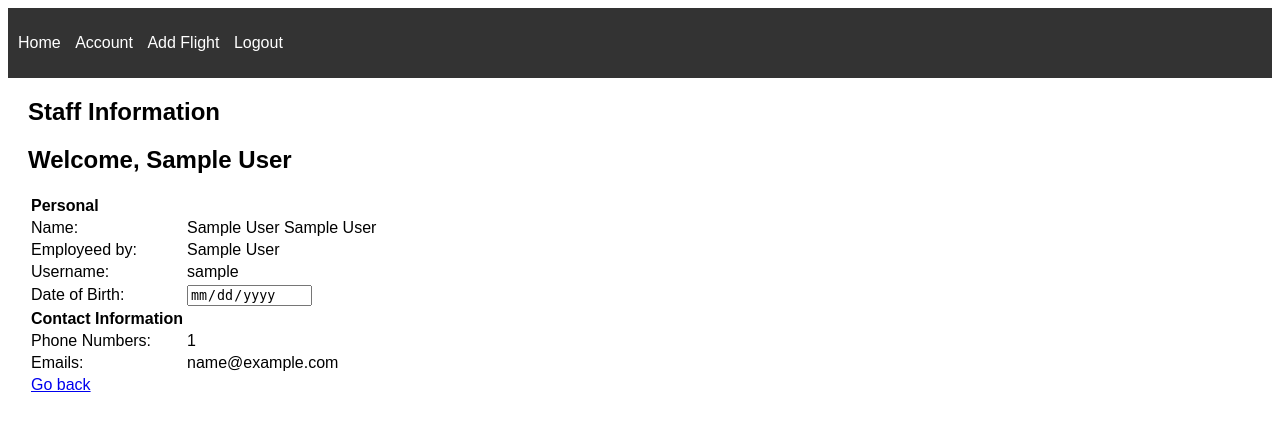
After one commit to EleanorMoseley/airline-project, a Flask app: page /staffinfo in a window 1280 px wide. The commit adds this page. Shown: the top 431 px of the page. Run offline with Flask 3, Linux system fonts and the light colour scheme; the visitor is signed in with stand-in values (Sample User, id 1).

Commit message:
staff info

```diff
--- a/app.py
+++ b/app.py
@@ -162,12 +162,52 @@ def confirm_booking(flight_number):
 
     return redirect(url_for("home"))
 
+@app.route('/staffinfo', methods = ["GET", "POST"])
+def staffinfo():
+    updatedict = {'first_name': '',
+                'last_name':'',
+                'date_of_birth':'',
+                'airline_name':''}
+    if request.method == "GET":
+        phonenos = []
+        if (session.get('logged_in')==False):
+            return redirect(url_for('stafflogin'))
+        user = session['user']
+        with connection.cursor() as cursor:
+            query = 'SELECT * FROM AirlineStaff WHERE username = %s'
+            cursor.execute(query, (user))
+            data = cursor.fetchone()
+            cursor.close()
+        for key in updatedict:
+                var = str(data[key])
+                print ("VAR: ", key, " ", var)
+                if var == 'None' or var.isspace() or len(var)<1:
+                    continue
+                else:
+                    updatedict[key]=var;
+        with connection.cursor() as cursor:
+            query = 'SELECT phone_number FROM StaffPhone WHERE username = %s'
+            cursor.execute(query, (user))
+            data = cursor.fetchall()
+            cursor.close()
+        for i in data:
+            phonenos.append(str(i['phone_number']))
+        emails = []
+        with connection.cursor() as cursor:
+            query = 'SELECT email FROM StaffEmail WHERE username = %s'
+            cursor.execute(query, (user))
+            data = cursor.fetchall()
+            cursor.close()
+        for i in data:
+            emails.append(str(i['email']))
+        print (phonenos)
+        return render_template('staffinfo.html', username=user, first_name=updatedict['first_name'], last_name = updatedict['last_name'], date_of_birth = updatedict['date_of_birth'],
+        airline_name=updatedict['airline_name'], phone_number=phonenos, emails = emails)
+
 
 @app.route("/staffhome", methods=['GET', 'POST'])
 def staffhome():
-    print(session['role'])
     return render_template('staffHome.html')
-
 
 @app.route('/stafflogin', methods=['GET', 'POST'])
 def stafflogin():
--- a/templates/base.html
+++ b/templates/base.html
@@ -41,6 +41,7 @@
                 <li><a href="{{ url_for('logout') }}">Logout</a></li>
             {% elif (session['role'] == 'staff') %}
                 <li><a href="{{ url_for('staffhome') }}">Home</a></li>
+                <li><a href="{{ url_for('staffinfo') }}">Account</a></li>
                 <li><a href="{{ url_for('add_flight') }}">Add Flight</a></li>
                 <li><a href="{{ url_for('logout') }}">Logout</a></li>
             {% else %}
--- /dev/null
+++ b/templates/staffinfo.html
@@ -0,0 +1,184 @@
+{% extends "base.html" %}
+{% block content %}
+
+<html>
+
+<head>
+	<h2> Staff Information</h2>
+</head>
+<style>
+	table {
+		border-spacing: 3;
+		vertical-align: middle;
+		padding-left: 5;
+	}
+	tr {
+
+		vertical-align: middle;
+		height: 10px;
+	}
+	td {
+		padding-top: 2;
+		padding-bottom: 2;
+		padding-right: 3;
+		vertical-align: middle;
+	}
+	th {
+		text-align: left;
+		font-size: 18;
+		padding-top: 4;
+		padding-bottom: 4;
+	}
+	h2 {
+		padding-left: 5;
+		vertical-align: middle;
+	}
+
+	input[type=submit] {
+		padding: 5;
+		font-size: 15;
+	}
+</style>
+
+<body>
+	<h2> Welcome, {{first_name}} </h2>
+	<table>
+		<form action="/staffinfo" method="POST">
+			<th> Personal </th>
+			<tr>
+				<td>
+					Name:
+				</td>
+				<td> {{first_name}} {{last_name}}</td>
+			</tr>
+				<td>
+					Employeed by:
+				</td>
+				<td>
+					{{airline_name}}
+				</td>
+			<tr>
+				<td>
+					Username:
+				</td>
+				<td>
+					{{username}}
+				</td>
+			</tr>
+			<tr>
+				<td>
+					Date of Birth:
+				</td>
+				<td>
+					<input readonly type="date", value = {{date_of_birth}}>
+				</td>
+			</tr>
+			<th> Contact Information </th>
+			<tr>
+				<td>
+					Phone Numbers:
+				</td>
+				{% for phonenos in phone_number %}
+					<td>
+						{{phonenos}}
+					</td>
+				{% endfor %}
+			</tr>
+			<tr>
+				<td>
+					Emails:
+				</td>
+				{% for staffemail in emails %}
+					<td>
+						{{staffemail}}
+					</td>
+				{% endfor %}
+			</tr>
+
+
+			<!-- <tr>
+				<td><label for="phone_number">
+						Phone Number
+					</label>
+				</td>
+				<td><input type="tel" placeholder="XXX-XXX-XXXX" , name="phone_number" value={{phone_number}}>
+				</td>
+			</tr>
+			<tr>
+				<td>
+					<label for="date_of_birth"> DOB </label>
+				</td>
+				<td> <input type="date" , name="date_of_birth" , value={{date_of_birth}}></td>
+			</tr>
+			<th> Address </th>
+			<tr>
+				<td>
+					<label for="address_street"> Street </label>
+				</td>
+				<td> <input type="text" , placeholder="street" , name="address_street" , value={{address_street}}></td>
+			</tr>
+			<tr>
+				<td>
+					<label for="address_building_number"> Building No. </label>
+				</td>
+				<td> <input type="number" , max=99999999999, placeholder="building number" , name="address_building_number" ,
+						value={{address_building_number}}></td>
+			</tr>
+			</tr>
+			<tr>
+				<td>
+					<label for="city"> City </label>
+				</td>
+				<td> <input type="text" , placeholder="city" , name="address_city" , value={{address_city}}></td>
+			</tr>
+			</tr>
+			<tr>
+				<td>
+					<label for="address_state"> State </label>
+				</td>
+				<td> <input type="text" , placeholder="state" , name="address_state" , value={{address_state}}></td>
+			</tr>
+			<th> Passport </th>
+			<tr>
+				<td>
+					<label for="passport_number"> Passport Number </label>
+				</td>
+				<td> <input type="text" , placeholder="passport number" , name="passport_number" , value={{passport_number}}></td>
+			</tr>
+			<tr>
+				<td>
+					<label for="passport_expiration"> Expiration Date </label>
+				</td>
+				<td> <input type="date" , name="passport_expiration" , value={{passport_expiration}}></td>
+			</tr>
+			<tr>
+				<td>
+					<label for="passport_country"> Passport Country </label>
+				</td>
+				<td> <input type="text" , placeholder="country" , name="passport_country" , value={{passport_country}}></td>
+			</tr>
+			<tr>
+				<td>
+					<input type="submit" value=Save style="text-align: center;">
+				</td>
+			</tr> -->
+				{% if error %}
+				<tr>
+					<td>
+						<p class="error"><strong>Error:</strong> {{error}}</p>
+					</td>
+				</tr>
+				{% endif %}
+			<tr>
+				<td> <a href="/userhome">Go back</a> </td>
+			</tr>
+
+		</form>
+	</table>
+
+</body>
+
+
+
+</html>
+{% endblock %}
```
Also changed, not shown: templates/register.html (+57 -7 lines).
